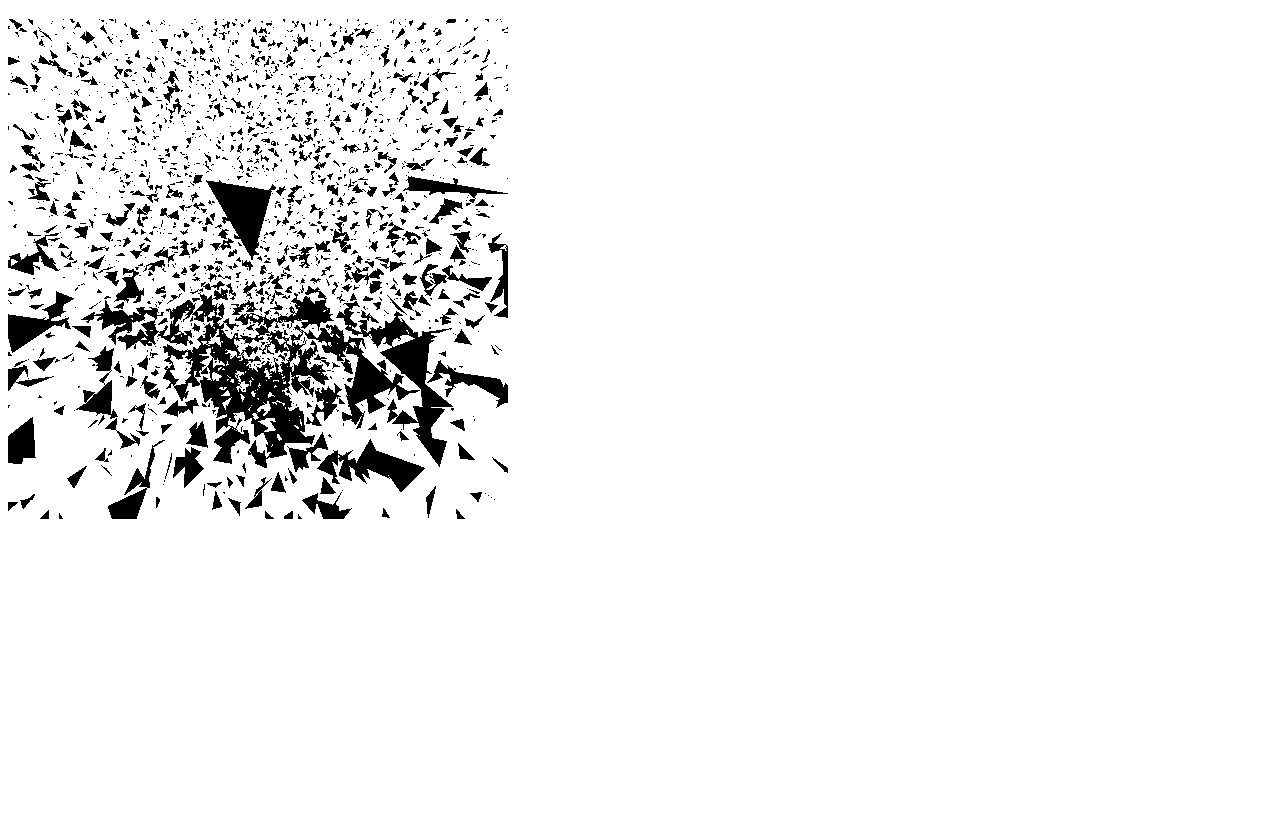
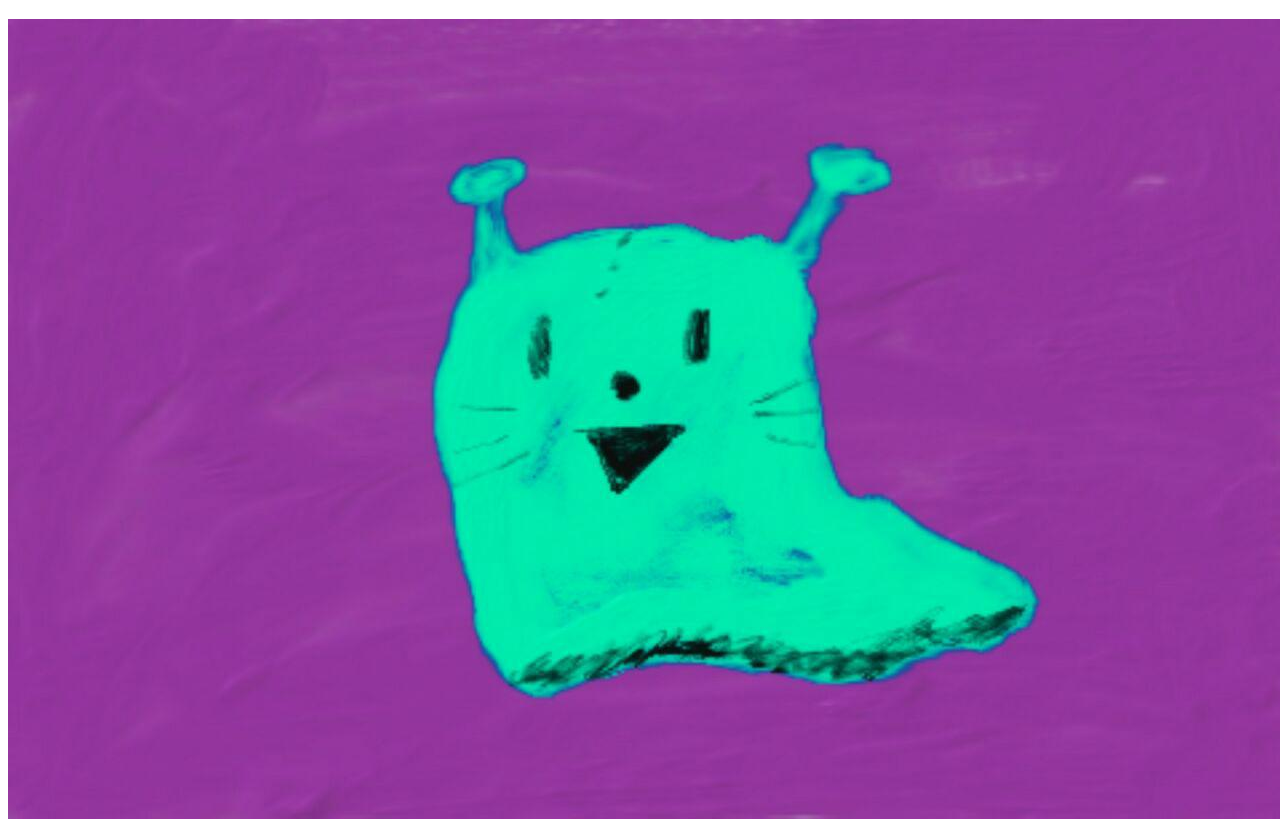
Before and after one commit to lapsya/triadness, a plain HTML site: page madness.html in a window 1280 px wide. Shown: the part 47-882 px from the top of the page. Before the commit the page ends 800 px from the top, so only its background shows below. Drawn offline with Linux system fonts and the light colour scheme.

Commit message:
Change madness img

```diff
--- a/madness.html
+++ b/madness.html
@@ -8,6 +8,6 @@
 	<body>
 		<div><a href ="madness.html"><img src="media/Triangle.gif" alt="If you see this text something's wrong :(" id="Header_img" title="TRIANGLE MADNESS"></a></div>
 		<h1><a href="index.html" id="headlink">Triangular madness</a></h1>
-		<p><a href="index.html"><img src="media/mad.gif"></a></p>
+		<p><a href="index.html"><img src="media/milash.jpg"></a></p>
 	</body>
 </html>
```
